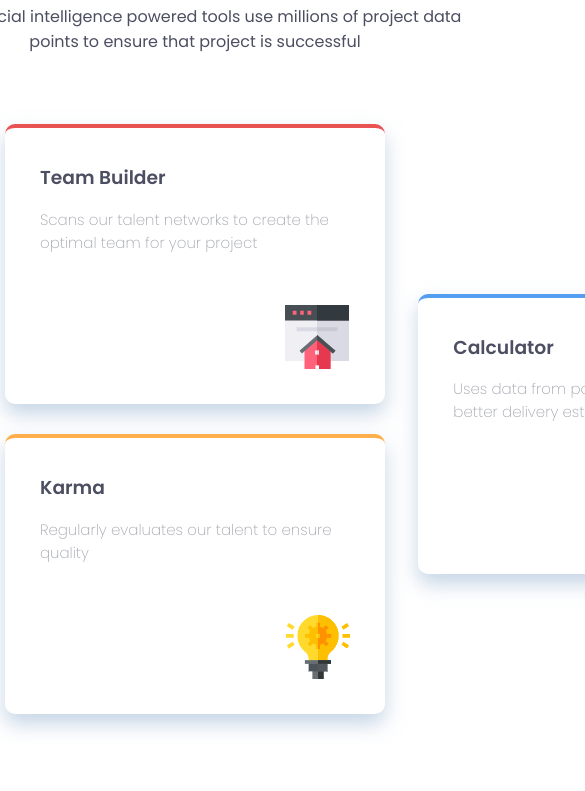
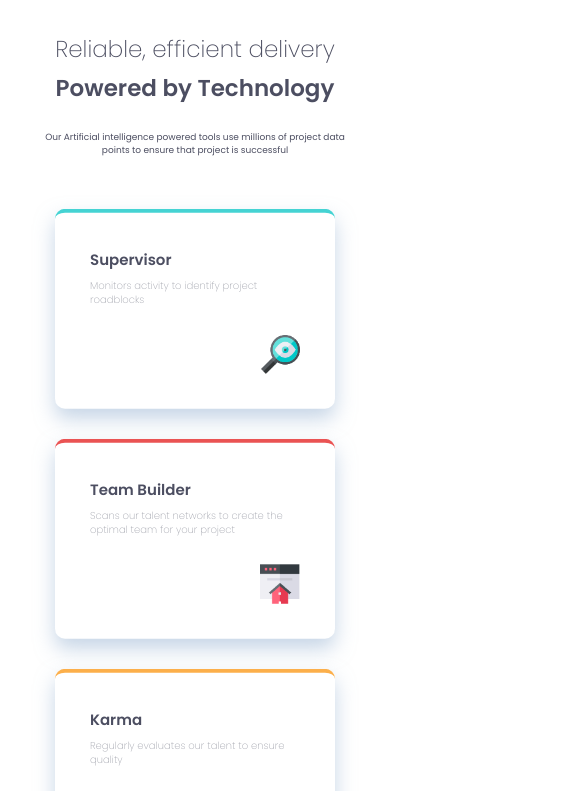
Before and after one commit to tadas258/four-card, a website: page index.html in a window 390 px wide. Shown: the part 113-904 px from the top of the page, 585 px wide, since content can reach past the window. Before the commit the page ends 857 px from the top, so only its background shows below. Drawn offline with Linux system fonts and the light colour scheme.

Commit message:
#4 finished

```diff
--- a/css/boxes.css
+++ b/css/boxes.css
@@ -37,3 +37,49 @@
   align-self: flex-end;
   justify-self: flex-end;
 }
+
+@media (max-width: 1300px) {
+  .card {
+    width: 340px;
+    height: 260px;
+  }
+}
+@media (max-width: 1150px) {
+  .card {
+    width: 320px;
+    height: 240px;
+  }
+  .card > p {
+    font-size: 13px;
+    line-height: 18px;
+  }
+  .left-column > .card {
+    margin-bottom: 30px;
+  }
+  .right-column > .card {
+    margin-bottom: 40px;
+  }
+}
+@media (max-width: 500px) {
+  .card {
+    width: 280px;
+    height: 200px;
+  }
+  .card > p {
+    font-size: 10px;
+    line-height: 14px;
+  }
+  .card > h3 {
+    font-size: 15px;
+    margin-bottom: 15px;
+  }
+  .left-column > .card {
+    margin-bottom: 30px;
+  }
+  .right-column > .card {
+    margin-bottom: 40px;
+  }
+  .card > img {
+    height: 40px;
+  }
+}
--- a/css/cards-section.css
+++ b/css/cards-section.css
@@ -15,3 +15,31 @@
 .middle-column > .card {
   margin-bottom: 30px;
 }
+
+@media (max-width: 1300px) {
+  .cards-section {
+    padding: 0 80px;
+  }
+}
+@media (max-width: 1150px) {
+  .cards-section {
+    padding: 0 60px;
+    margin-top: 50px;
+  }
+}
+@media (max-width: 1050px) {
+  .cards-section {
+    flex-direction: column;
+    align-items: center;
+    padding: 0 60px;
+    margin-top: 50px;
+  }
+}
+@media (max-width: 500px) {
+  .cards-section {
+    flex-direction: column;
+    align-items: center;
+    padding: 2px;
+    margin-top: 50px;
+  }
+}
--- a/css/text-section.css
+++ b/css/text-section.css
@@ -22,3 +22,28 @@
   font-size: 16px;
   color: var(--neutral-dark-blue);
 }
+
+@media (max-width: 1150px) {
+  .top-text > h1 {
+    font-size: 35px;
+  }
+  .top-text > h2 {
+    font-size: 35px;
+  }
+  .top-text > p {
+    font-size: 13px;
+    margin-top: 20px;
+  }
+}
+@media (max-width: 500px) {
+  .top-text > h1 {
+    font-size: 23px;
+  }
+  .top-text > h2 {
+    font-size: 23px;
+  }
+  .top-text > p {
+    font-size: 9px;
+    margin-top: 20px;
+  }
+}
--- a/css/wrapper.css
+++ b/css/wrapper.css
@@ -8,3 +8,27 @@
   margin: 0 calc(50% - 720px);
   transform: translate(0%, -50%);
 }
+@media (max-width: 1300px) {
+  .wrapper {
+    width: 1300px;
+    margin: 0 calc(50% - 650px);
+  }
+}
+@media (max-width: 1150px) {
+  .wrapper {
+    width: 1150px;
+    margin: 0 calc(50% - 575px);
+  }
+}
+@media (max-width: 1050px) {
+    .wrapper {
+      width: 500px;
+      margin: 0 calc(50% - 250px);
+      transform: translate(0%, -35%);
+    }
+@media (max-width: 500px) {
+    .wrapper {
+      width: 400px;
+      margin: 0 calc(50% - 200px);
+      transform: translate(0%, -25%);
+    }
```
